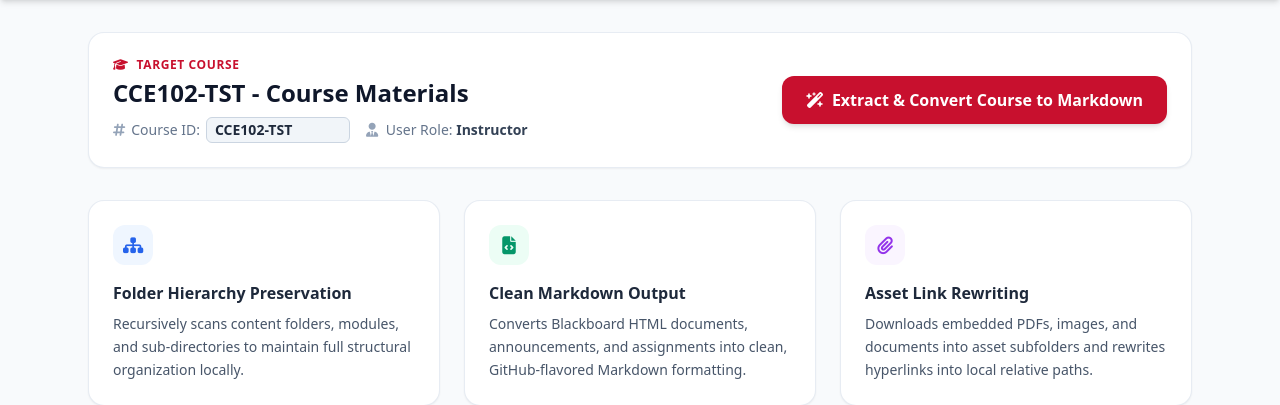
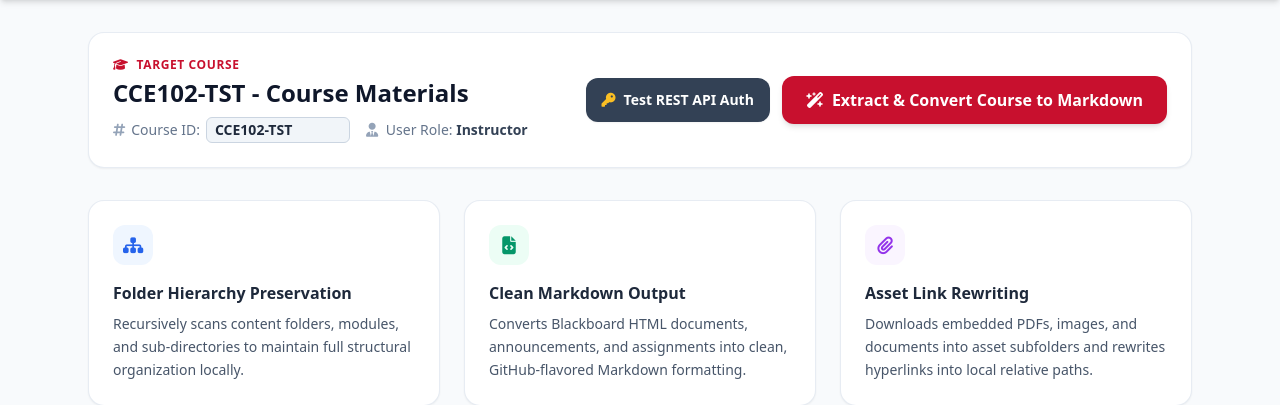
Before and after one commit to linangms/NTULearn-Extractor-Tool, a FastAPI app: page / in a window 1280 px wide. Shown: the part 80-485 px from the top of the page. Run offline with FastAPI, Linux system fonts and the light colour scheme; some libraries are stand-ins or nearby versions.

Commit message:
Add Test REST API Auth endpoint /api/test-auth and interactive dashboard test button

```diff
--- a/main.py
+++ b/main.py
@@ -217,6 +217,50 @@ async def lti_jwks():
     return {"keys": []}
 
 
+@app.get("/api/test-auth")
+async def test_blackboard_auth():
+    """
+    Tests live OAuth 2.0 authentication against Blackboard Learn REST API.
+    """
+    import os
+    client_id = os.environ.get("BLACKBOARD_CLIENT_ID")
+    client_secret = os.environ.get("BLACKBOARD_CLIENT_SECRET")
+    base_url = os.environ.get("BLACKBOARD_BASE_URL", BLACKBOARD_BASE_URL)
+
+    if not client_id or not client_secret:
+        return {
+            "status": "missing_credentials",
+            "message": "BLACKBOARD_CLIENT_ID or BLACKBOARD_CLIENT_SECRET environment variable is missing on Render.",
+            "base_url": base_url,
+            "has_client_id": bool(client_id),
+            "has_client_secret": bool(client_secret),
+        }
+
+    try:
+        async with BlackboardClient(base_url, client_id=client_id, client_secret=client_secret) as bb_client:
+            token = await bb_client.authenticate()
+            return {
+                "status": "success",
+                "message": "Successfully authenticated with Blackboard REST API!",
+                "base_url": base_url,
+                "client_id_prefix": (client_id[:8] + "...") if client_id else None,
+                "access_token_preview": f"{token[:15]}...{token[-10:]}" if token else None,
+            }
+    except Exception as e:
+        return {
+            "status": "error",
+            "message": f"Authentication failed: {str(e)}",
+            "base_url": base_url,
+            "client_id_prefix": (client_id[:8] + "...") if client_id else None,
+            "troubleshooting": [
+                "1. Verify BLACKBOARD_CLIENT_ID matches Application ID in developer.anthology.com.",
+                "2. Verify BLACKBOARD_CLIENT_SECRET has no leading/trailing spaces.",
+                "3. Ensure Application ID is authorized in System Admin -> REST API Integrations on Blackboard.",
+                "4. Ensure your Blackboard domain (e.g. ntulearntst.ntu.edu.sg) is listed in Developer Portal app domains."
+            ]
+        }
+
+
 @app.get("/api/extract/stream")
 async def extract_course_stream(
     course_id: str = Query("CCE102-TST"),
--- a/templates/index.html
+++ b/templates/index.html
@@ -65,7 +65,11 @@
                     </p>
                 </div>
 
-                <div class="flex items-center gap-3">
+                <div class="flex flex-wrap items-center gap-3">
+                    <button id="test-auth-btn" onclick="testAuth()" class="bg-slate-700 hover:bg-slate-800 text-white font-semibold px-4 py-3 rounded-xl shadow-sm transition-all duration-200 flex items-center space-x-2 text-sm hover:shadow active:scale-95" title="Test live Blackboard OAuth REST API authentication">
+                        <i class="fa-solid fa-key text-amber-400"></i>
+                        <span>Test REST API Auth</span>
+                    </button>
                     <button id="extract-btn" onclick="startExtraction()" class="bg-ntuRed hover:bg-red-700 text-white font-semibold px-6 py-3 rounded-xl shadow-md transition-all duration-200 flex items-center space-x-2 hover:shadow-lg active:scale-95">
                         <i class="fa-solid fa-wand-magic-sparkles"></i>
                         <span>Extract & Convert Course to Markdown</span>
@@ -291,6 +295,38 @@
                 extractBtn.classList.remove("opacity-50", "cursor-not-allowed");
             };
         }
+
+        async function testAuth() {
+            const progressCard = document.getElementById("progress-card");
+            progressCard.classList.remove("hidden");
+            logToTerminal("<span class='text-sky-400 font-bold'>[Auth Test] Initiating live OAuth test against Blackboard REST API...</span>");
+
+            try {
+                const response = await fetch("/api/test-auth");
+                const result = await response.json();
+
+                if (result.status === "success") {
+                    logToTerminal(`<span class='text-emerald-400 font-bold'>✓ [SUCCESS] ${result.message}</span>`);
+                    logToTerminal(`<span class='text-slate-300'>Target Base URL: <code>${result.base_url}</code></span>`);
+                    logToTerminal(`<span class='text-slate-300'>Access Token Preview: <code>${result.access_token_preview}</code></span>`);
+                    alert("Authentication Successful! Blackboard REST API credentials are active and verified.");
+                } else if (result.status === "missing_credentials") {
+                    logToTerminal(`<span class='text-amber-400 font-bold'>⚠ [NOTICE] ${result.message}</span>`);
+                    logToTerminal("<span class='text-slate-300'>Set BLACKBOARD_CLIENT_ID and BLACKBOARD_CLIENT_SECRET in Render Environment Variables.</span>");
+                    alert("Environment Variables Missing: Please add BLACKBOARD_CLIENT_ID and BLACKBOARD_CLIENT_SECRET on Render.");
+                } else {
+                    logToTerminal(`<span class='text-red-400 font-bold'>✗ [FAILED] ${result.message}</span>`);
+                    if (result.troubleshooting) {
+                        result.troubleshooting.forEach(tip => {
+                            logToTerminal(`<span class='text-slate-300'>• ${tip}</span>`);
+                        });
+                    }
+                    alert(`Authentication Failed: ${result.message}`);
+                }
+            } catch (err) {
+                logToTerminal(`<span class='text-red-400 font-bold'>Error testing auth: ${err.message}</span>`);
+            }
+        }
     </script>
 </body>
 </html>
```
